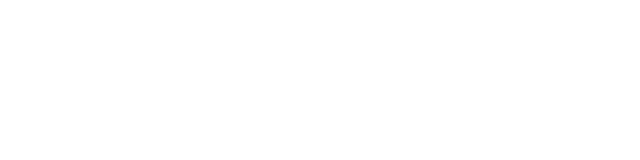
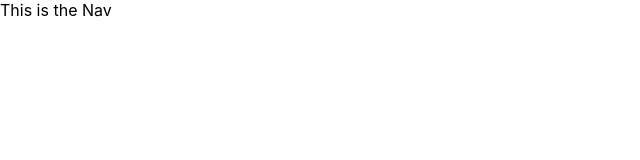
Before and after one commit to brentahrens1/tingroll, a React (Create React App) app: page / in a window 1280 px wide. Shown: the top 160 px of the page, without its empty margins (0-640 px from the left). Built offline with nearby package versions, Linux system fonts and the light colour scheme.

Commit message:
sets up basic flder structure

```diff
--- a/src/App.js
+++ b/src/App.js
@@ -1,11 +1,13 @@
 import React from 'react';
-import logo from './logo.svg';
 import './sass/_base.scss'
+
+//components
+import Nav from './components/Nav/Nav'
 
 function App() {
   return (
     <div className="App">
-
+      <Nav />
     </div>
   );
 }
--- /dev/null
+++ b/src/components/Nav/Nav.js
@@ -0,0 +1,10 @@
+import React from 'react'
+import '../../sass/_nav.scss'
+
+const Nav = () => {
+    return (
+        <div className="nav">This is the Nav</div>
+    )
+}
+
+export default Nav
--- /dev/null
+++ b/src/sass/_nav.scss
@@ -0,0 +1,6 @@
+@import './mixins';
+@import './variables';
+
+.nav {
+
+}
```
